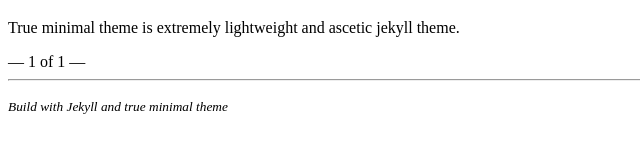
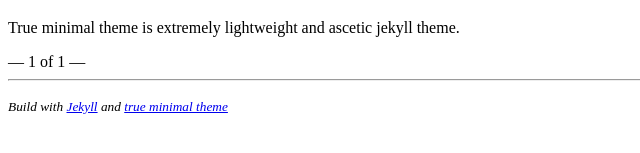
Before and after one commit to cyevgeniy/jekyll-true-minimal, a Jekyll site: the page built from index.html, in a window 1280 px wide. Shown: the part 156-309 px from the top of the page, without its empty margins (0-640 px from the left). Built offline with Jekyll 4.4.1, drawn with Linux system fonts in a browser that asks for light colours; the list of posts is cut into pages by our own code.

Commit message:
Add links to jekyll website and github repo.

```diff
--- a/_layouts/default.html
+++ b/_layouts/default.html
@@ -24,6 +24,6 @@
 
     {{ content }}
 <hr>
-    <p><small> <i>Build with Jekyll and  true minimal theme</i> </small></p>
+    <p><small> <i>Build with <a href="https://jekyllrb.com/">Jekyll</a> and  <a href="https://github.com/cyevgeniy/jekyll-true-minimal/">true minimal theme</a></i> </small></p>
 </body>
 </html>
```
